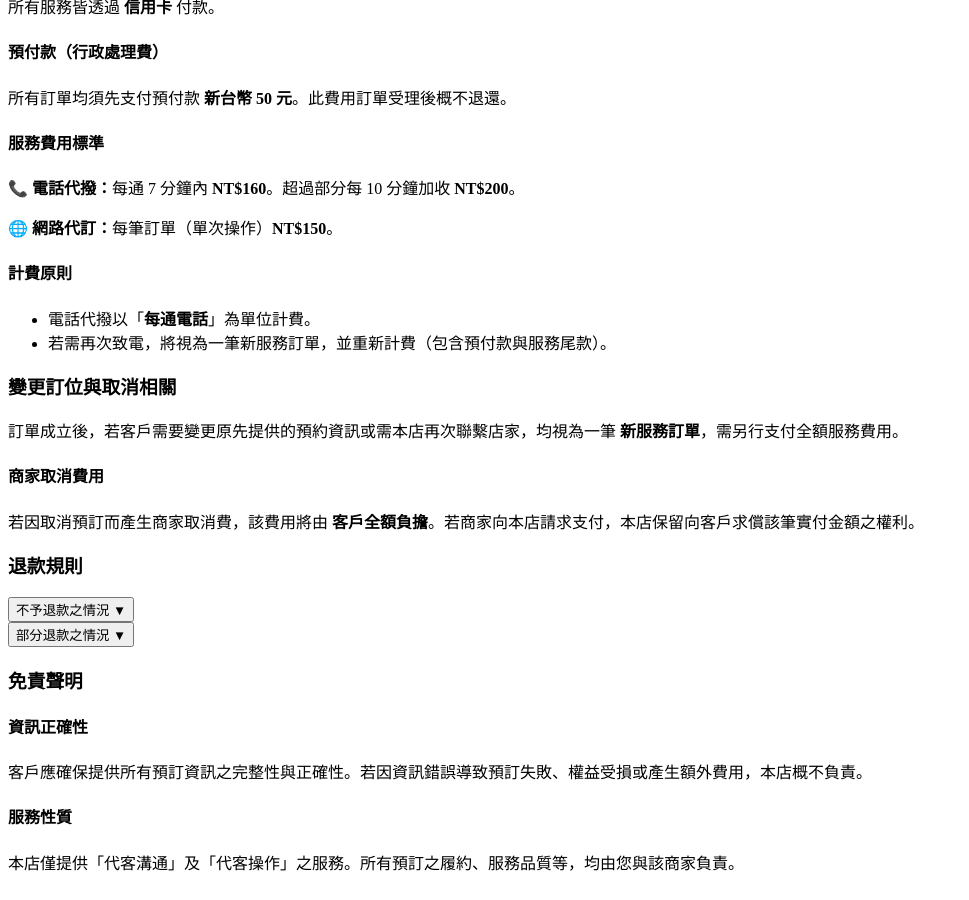
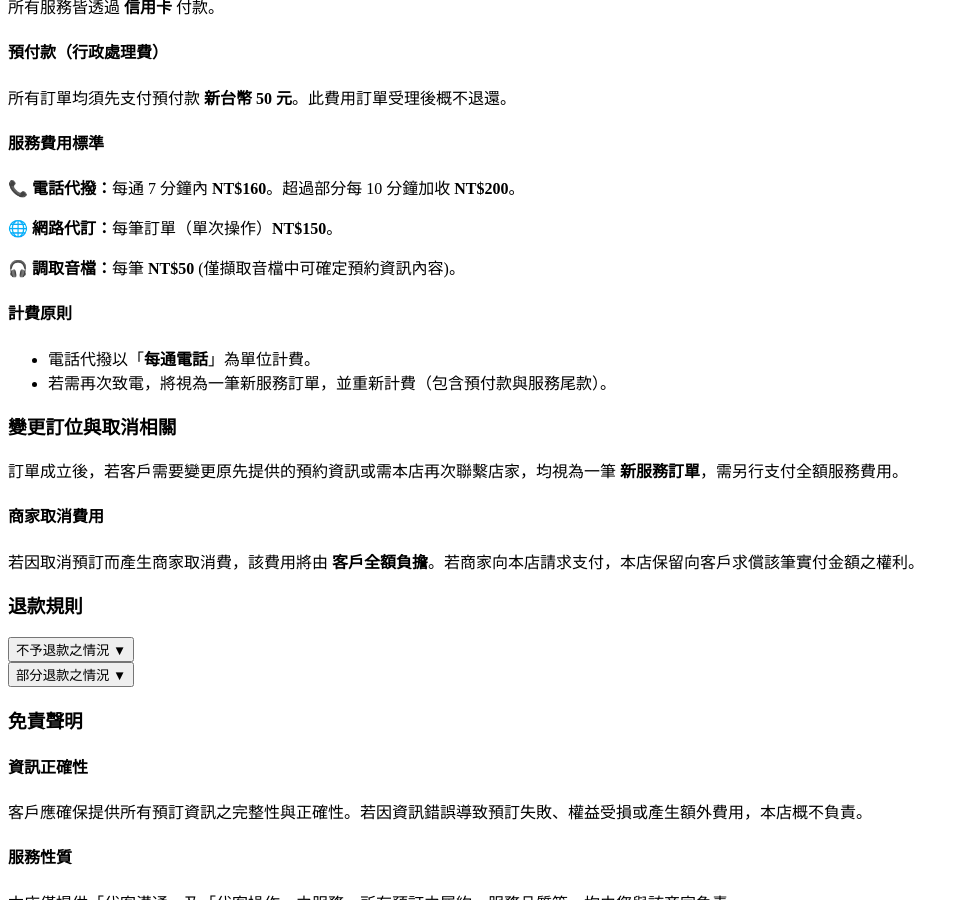
Before and after one commit to keicha2025/keicha, a Jekyll site: the page denwa.html, which Jekyll copies as it is, in a window 1280 px wide and 900 px high, scrolled down 3757 px. Shown: the whole window, without its empty margins (0-969 px from the left). Built offline with Jekyll 4.4.1, drawn with Linux system fonts in a browser that asks for light colours.

Commit message:
Update denwa.html

```diff
--- a/denwa.html
+++ b/denwa.html
@@ -352,6 +352,7 @@ scripts: |
                                 <div class="space-y-2">
                                     <p><strong>📞 電話代撥：</strong>每通 7 分鐘內 <strong>NT$160</strong>。超過部分每 10 分鐘加收 <strong>NT$200</strong>。</p>
                                     <p><strong>🌐 網路代訂：</strong>每筆訂單（單次操作）<strong>NT$150</strong>。</p>
+                                    <p><strong>🎧 調取音檔：</strong>每筆 <strong>NT$50</strong> (僅擷取音檔中可確定預約資訊內容)。</p>
                                 </div>
                             </div>
                         </div>
```
